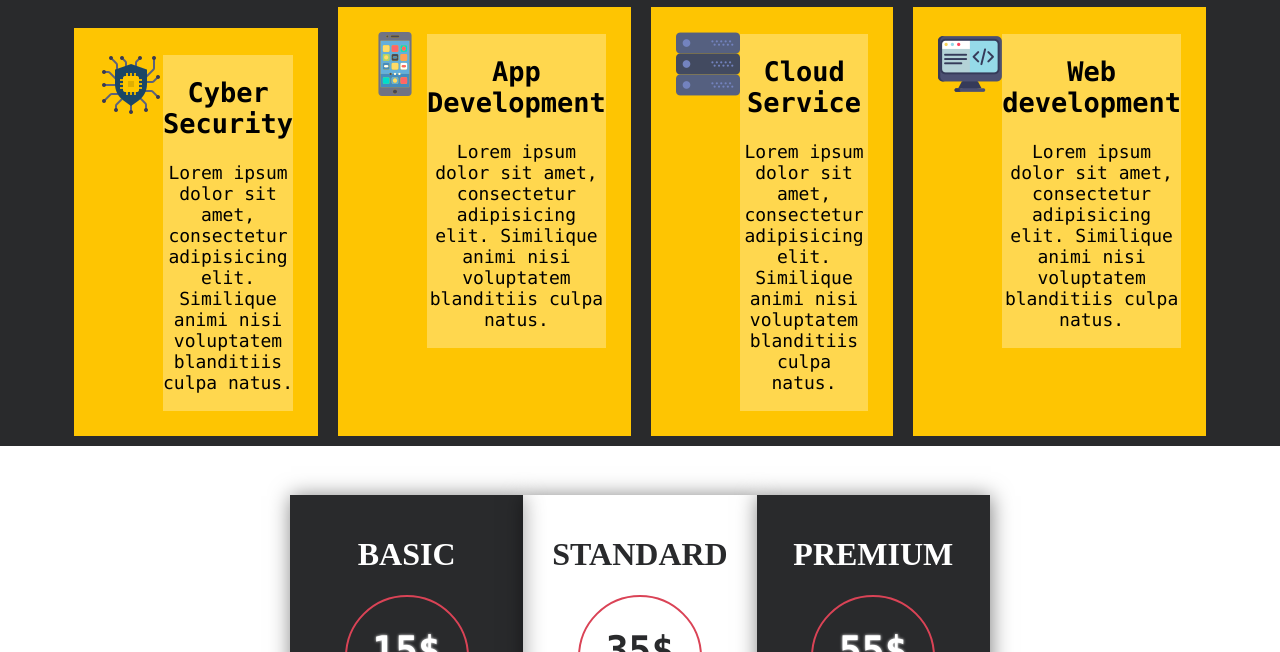
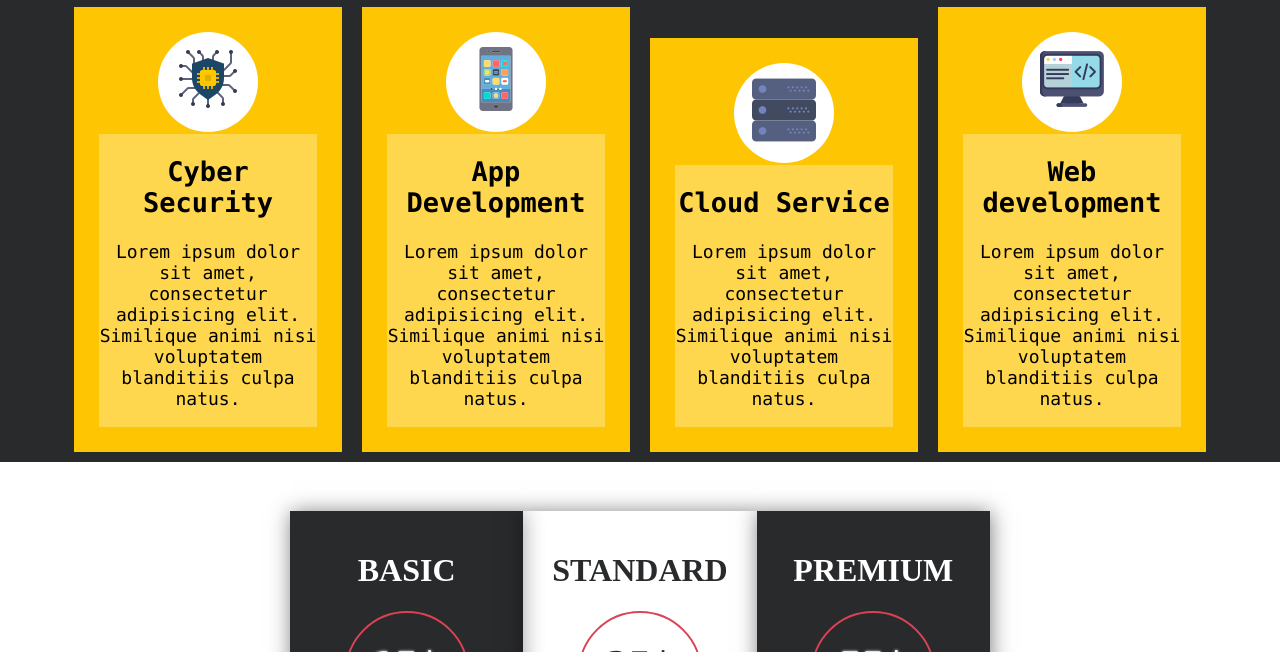
Before and after one commit to anikraihan001/star_developer, a plain HTML site: page index.html in a window 1280 px wide. Shown: the part 759-1411 px from the top of the page. Drawn offline with Linux system fonts and the light colour scheme.

Commit message:
Add files via upload

```diff
--- a/css/style.css
+++ b/css/style.css
@@ -131,6 +131,8 @@ margin: auto;
 .flex_container{
 	display: flex;
 	min-height: 300px;
+
+	flex-direction: row;
 	justify-content: center;
 
 
@@ -144,12 +146,14 @@ margin: auto;
 	padding: 25px;
 
 	margin: 10px;
-	flex-grow: 2;
+
 }
 .single:nth-child(odd){
 	align-self: flex-end;
 }
-
+.single:nth-child(even){
+	align-self: flex-start;
+}
 .top_text{
 	margin-top: 2px;
 	background: rgba(255,255,255,0.3);
@@ -235,7 +239,7 @@ margin: auto;
  	padding: 30px 0;
  }
 
-.top{
+.top2{
 
  	display: flex;
  	justify-content: center;
@@ -243,11 +247,11 @@ margin: auto;
  	flex-direction: row;
  }
 
-.top ul li{
+.top2 ul li{
  	list-style: none;
 
  }
-.top a{
+.top2 a{
 	text-align: center;
 
  	font-family: sans-serif;
@@ -267,3 +271,18 @@ margin: auto;
  	color: white;
  	text-align: center;
  }
+ .top_logo {
+	width: 100px;
+	height: 100px;
+
+
+	background-color: white;
+	border-radius: 50%;
+	margin: auto;
+
+ }
+ .top_logo img{
+
+ 	margin-top: 15px;
+
+ }
--- a/index.html
+++ b/index.html
@@ -171,7 +171,7 @@
 <footer>
 	<div class="wrapper">
 
-			<div class="top">
+			<div class="top2">
 				<img src="images/facebook.png" alt="facebook">
 			<a href="#">FACEBOOK</a>
 			<img src="images/instagram.png" alt="instagram">
```
